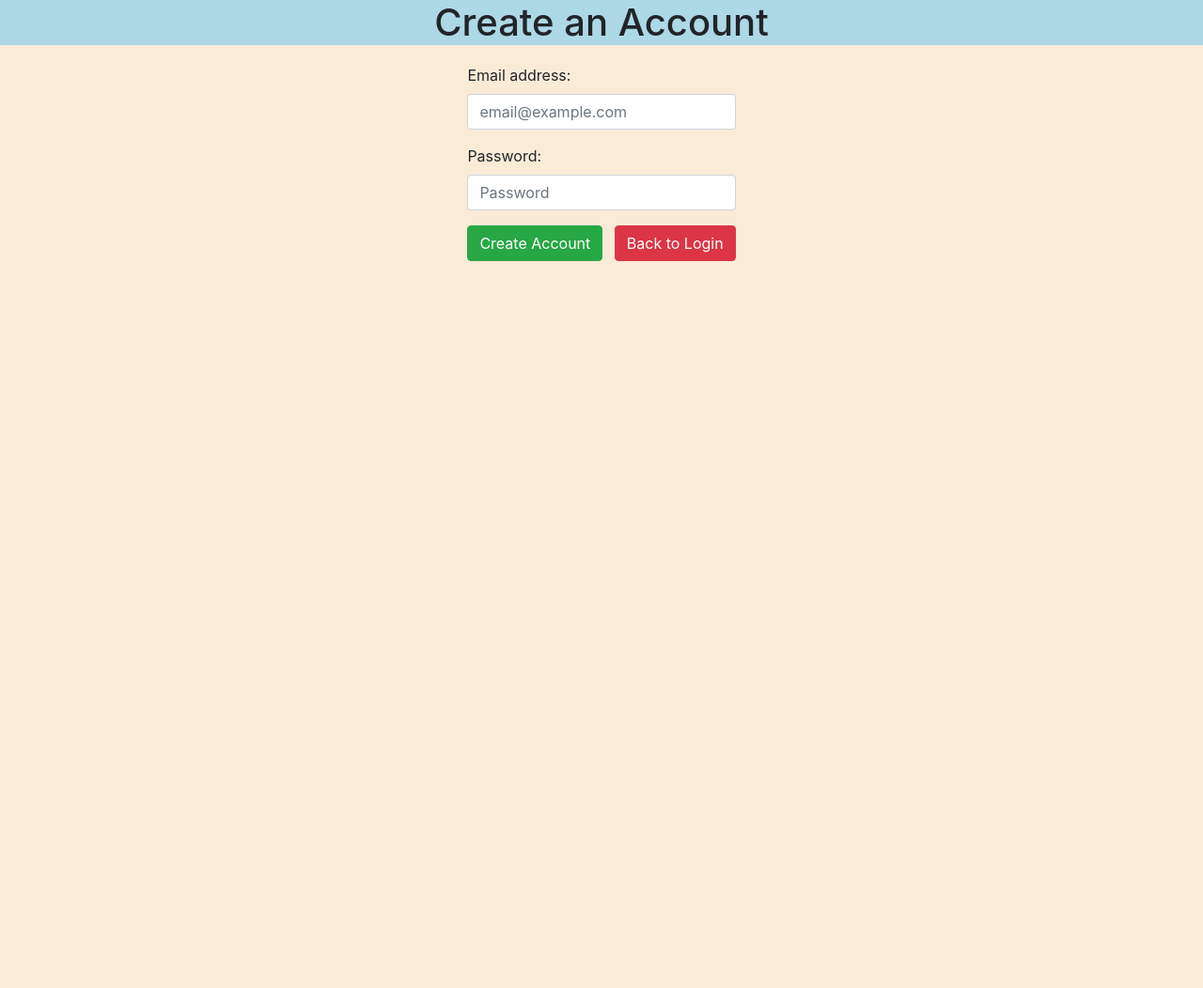
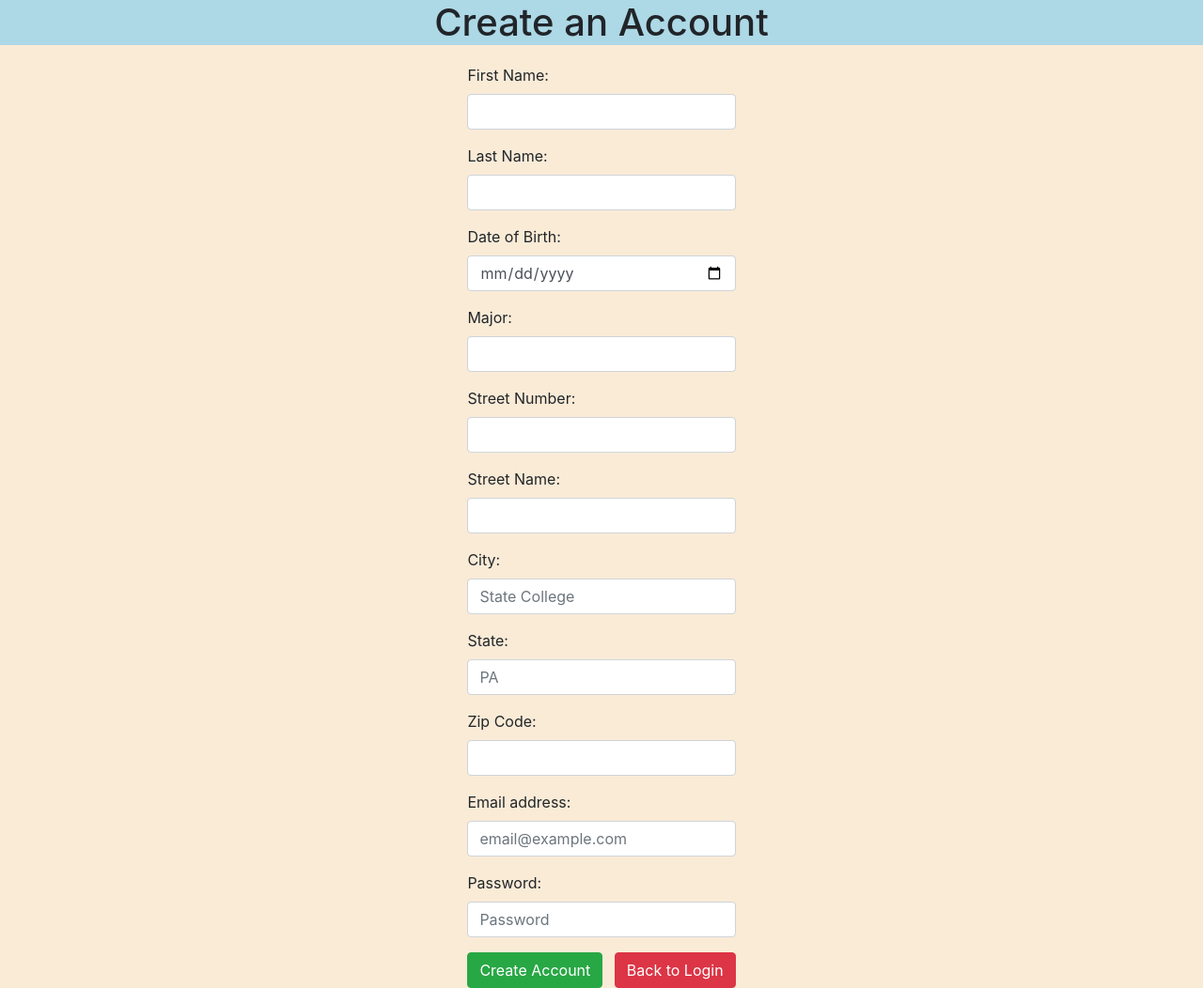
Before and after one commit to rywentz/NittanyAuctionProject, a Flask app: page /createaccount in a window 1280 px wide. Shown: the whole page at 94% size. Before the commit the page ends 278 px from the top, so only its background shows below. Run offline with Flask 3, Linux system fonts and the light colour scheme; parts of the project's set-up code (start-up, migrations or seed data) failed here and were passed over; some libraries are stand-ins or nearby versions.

Commit message:
Fixed account creation. All created accounts are automatically given the Bidder role.

```diff
--- a/app.py
+++ b/app.py
@@ -2,10 +2,14 @@
 # Original code credits to Penn State University CMPSC 431W Spring 2026 Semester
 
 import csv
+from optparse import Values
+
 from flask import Flask, render_template, request, session, sessions, redirect
 import sqlite3 as sql
 
 import hashlib
+from datetime import date
+import uuid
 
 app = Flask(__name__)
 app.secret_key = 'NITTANYAUCTION'
@@ -91,6 +95,23 @@ def createaccount():
     if request.method == 'POST':
         email_user = request.form["email"]
         password_user = request.form["password"]
+        first_name = request.form["firstname"]
+        last_name = request.form["lastname"]
+        dob = request.form["dob"]
+        major = request.form["major"]
+        street_number = request.form["streetnum"]
+        street_name = request.form["streetname"]
+        city = request.form["city"]
+        state = request.form["state"]
+        zipcode = request.form["zipcode"]
+
+        try:
+            age = calculate_age(dob)
+        except ValueError:
+            error = "Invalid Date."
+            return render_template('createaccount.html', error=error, success=success)
+
+        address_id = uuid.uuid4().hex
 
         connection = sql.connect('database.db')
         cursor = connection.cursor()
@@ -104,6 +125,9 @@ def createaccount():
         else:
             hashed_password = hashing(password_user)
             cursor.execute('INSERT INTO Users (email, password) VALUES (?, ?);', (email_user, hashed_password))
+            cursor.execute('INSERT OR IGNORE INTO Zipcode_Info (zipcode, city, state) VALUES (?, ?, ?)', (zipcode, city, state))
+            cursor.execute('INSERT INTO Address (address_ID, zipcode, street_num, street_name) VALUES (?, ?, ?, ?)', (address_id, zipcode, street_number, street_name))
+            cursor.execute('INSERT INTO Bidders (email, first_name, last_name, age, home_address_id, major) VALUES (?, ?, ?, ?, ?, ?)', (email_user, first_name, last_name, age, address_id, major))
             connection.commit()
             success = 'Account created successfully! You can now log in.'
 
@@ -132,12 +156,18 @@ def view_account():
         email = session.get('email')
         user = pull_user(email)
         address_info = pull_address(email)
+        profile_picture = pull_image("Profile Picture")
+
         card_info = pull_credit_card(email)
-        expire_date = '{} / {}'.format(card_info[2], card_info[3])
-        profile_picture = pull_image("Profile Picture")
-        return render_template('account.html', email=session.get('email'), fname=user[0], lname=user[1],
-                               role=session.get('role'), address=address_info, card_num=card_info[0], card_type=card_info[1],
-                               exp=expire_date, security_code=card_info[4], picture=profile_picture)
+        if card_info:
+            expire_date = '{} / {}'.format(card_info[2], card_info[3])
+            return render_template('account.html', email=session.get('email'), fname=user[0], lname=user[1],
+                                   role=session.get('role'), address=address_info, card_num=card_info[0], card_type=card_info[1],
+                                   exp=expire_date, security_code=card_info[4], picture=profile_picture)
+        else:
+            return render_template('account.html', email=session.get('email'), fname=user[0], lname=user[1],
+                                   role=session.get('role'), address=address_info, card_num=None,
+                                   card_type=None, exp=None, security_code=None, picture=profile_picture)
     elif session.get('role') == 'Seller':
         email = session.get('email')
         if check_lv_status(email): #true if lv, false if just seller
@@ -363,6 +393,20 @@ def get_average_rating(seller_email):
 
     connection.close()
     return average_rating
+
+def calculate_age(dob):
+    print(dob)
+    month, day, year = dob.split('-')
+    today = date.today()
+
+    print(month, day, year)
+    age = today.year - int(year)
+
+    # Adjust age if birthday hasn't occurred yet
+    if (today.month, today.day) < (int(month), int(day)):
+        age -= 1
+
+    return age
 
 @app.route('/catalog/<category>/<name>/<id>', methods=['POST', 'GET'])
 def render_item(category, name, id):
--- a/templates/createaccount.html
+++ b/templates/createaccount.html
@@ -14,6 +14,42 @@
 
 <div style="display: flex; justify-content: center; align-items: center; flex-direction: column; margin-top: 20px;">
   <form action="/createaccount" method="POST">
+    <div class="form-group">
+      <label for="firstname">First Name:</label>
+      <input type="firstname" class="form-control" id="firstname" name="firstname" required>
+    </div>
+    <div class="form-group">
+      <label for="lastname">Last Name:</label>
+      <input type="lastname" class="form-control" id="lastname" name="lastname" required>
+    </div>
+    <div class="form-group">
+      <label for="dob">Date of Birth:</label>
+      <input type="date" class="form-control" id="dob" name="dob" required>
+    </div>
+    <div class="form-group">
+      <label for="major">Major:</label>
+      <input type="major" class="form-control" id="major" name="major" required>
+    </div>
+    <div class="form-group">
+      <label for="streetnum">Street Number:</label>
+      <input type="streetnum" class="form-control" id="streetnum" name="streetnum" required>
+    </div>
+    <div class="form-group">
+      <label for="streetname">Street Name:</label>
+      <input type="streetname" class="form-control" id="streetname" name="streetname" required>
+    </div>
+    <div class="form-group">
+      <label for="city">City:</label>
+      <input type="city" class="form-control" id="city" name="city" placeholder="State College" required>
+    </div>
+    <div class="form-group">
+      <label for="state">State:</label>
+      <input type="state" class="form-control" id="state" name="state" placeholder="PA" required>
+    </div>
+    <div class="form-group">
+      <label for="zipcode">Zip Code:</label>
+      <input type="zipcode" class="form-control" id="zipcode" name="zipcode" required>
+    </div>
     <div class="form-group">
       <label for="email">Email address:</label>
       <input type="email" class="form-control" id="email" name="email" placeholder="email@example.com" required>
```
Also changed, not shown: templates/account.html (+8 -0 lines).
